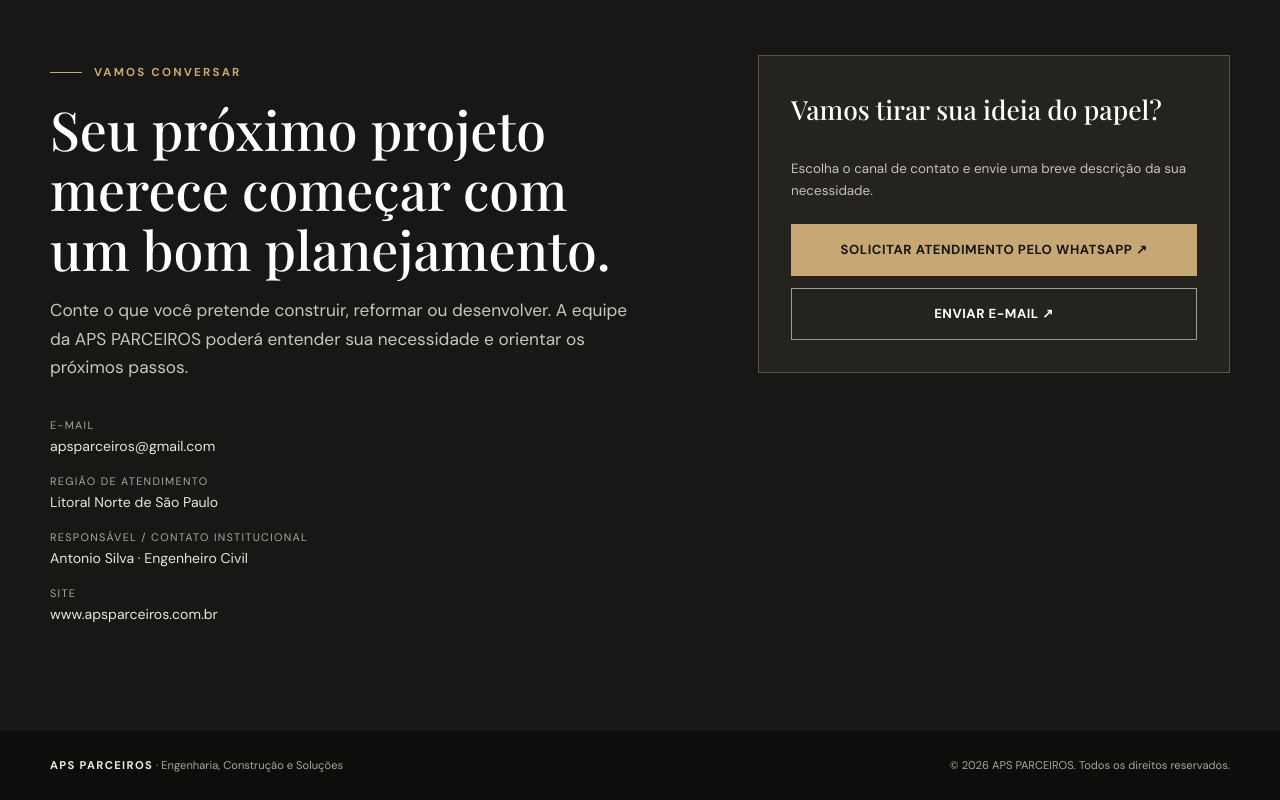
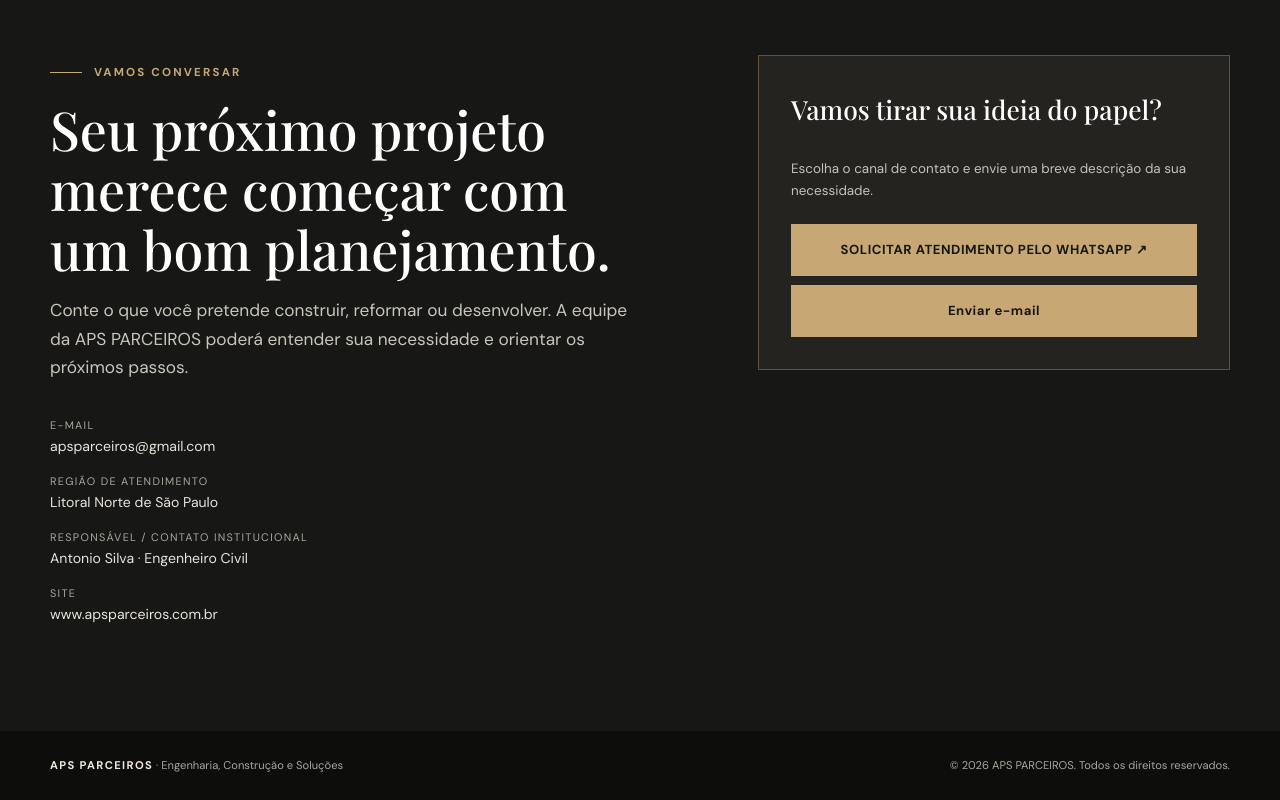
Before and after one commit to apsparceiros-svg/APSParceiros, a plain HTML site: page index.html in a window 1280 px wide. Shown: the part 7137-7937 px from the top of the page. Drawn offline with nearby package versions, Linux system fonts and the light colour scheme.

Commit message:
Update index.html

```diff
--- a/index.html
+++ b/index.html
@@ -335,7 +335,7 @@
           <h3>Vamos tirar sua ideia do papel?</h3>
           <p>Escolha o canal de contato e envie uma breve descrição da sua necessidade.</p>
           <a class="btn" id="whatsCta" href="#" target="_blank" rel="noopener">SOLICITAR ATENDIMENTO PELO WHATSAPP ↗</a>
-          <a class="btn outline" href="mailto:apsparceiros@gmail.com?subject=Solicita%C3%A7%C3%A3o%20de%20or%C3%A7amento%20-%20APS%20PARCEIROS">ENVIAR E-MAIL ↗</a>
+          <a href="mailto:apsparceiros@gmail.com?subject=Contato%20-%20APS%20PARCEIROS&body=Olá!%20Gostaria%20de%20mais%20informações%20sobre%20os%20serviços%20da%20APS%20PARCEIROS." class="btn" > Enviar e-mail </a>
         </div>
       </div>
     </section>
```
